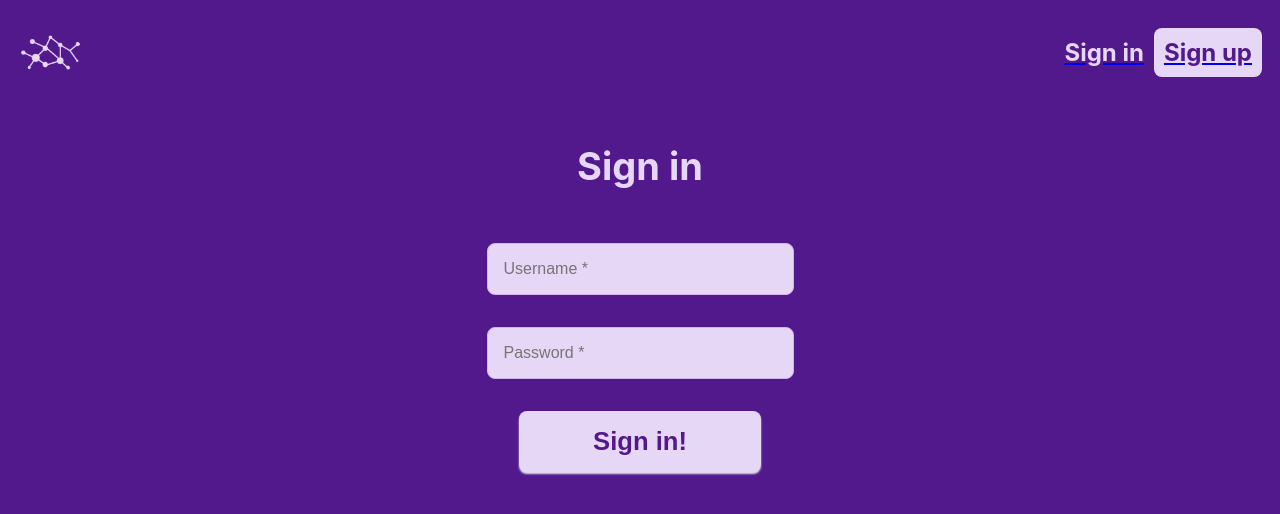
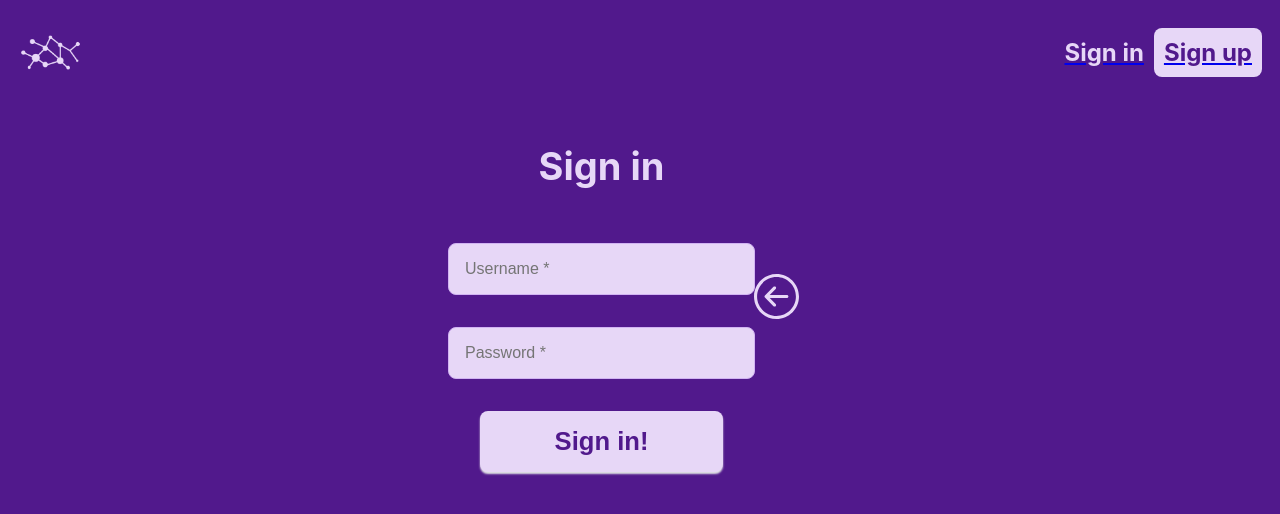
Before and after one commit to aagneshansson/Agnes-app-frontend, a React (Create React App) app: page /signin in a window 1280 px wide. Shown: the top 514 px of the page. Built offline with nearby package versions, Linux system fonts and the light colour scheme.

Commit message:
Backbutton on signin page implemented

```diff
--- a/src/Components/Memberprojectlist.js
+++ b/src/Components/Memberprojectlist.js
@@ -36,7 +36,9 @@ export const Memberprojectlist = () => {
             <CardText>
               {project.projectname}
               {console.log(project)}
-              {project.userId.name}
+
+              {project.userId}
+              {console.log(project.userId)}
             </CardText>
 
             <span>
--- a/src/Components/Signin.js
+++ b/src/Components/Signin.js
@@ -2,7 +2,8 @@ import React, { useState } from 'react';
 import { useDispatch, useSelector } from 'react-redux';
 
 import { signinfetch } from '../reducers/fetch';
-import { Mainwrapper, RegisterButton, LightHeading, Form, Label, Input } from '../Styling/Globalstyling';
+import { Mainwrapper, RegisterButton, BackButton, LightHeading, Form, Label, Input } from '../Styling/Globalstyling';
+import backbutton from '../Assets/backbutton.svg';
 import { useHistory } from "react-router-dom";
 
 export const Signin = () => {
@@ -11,7 +12,6 @@ export const Signin = () => {
     const [name, setName] = useState("");
     const [password, setPassword] = useState("");
     const accessToken = useSelector((store) => store.user.login.accessToken);
-    // const error = useSelector((store) => store.user.statusMessage);
 
     // Sign in user
     const handleSignin = (event) => {
@@ -21,6 +21,10 @@ export const Signin = () => {
         if (accessToken) {
             history.push("/profile");
         }
+    };
+
+    const handleGoBack = () => {
+        history.push('/profile')
     };
 
     return (
@@ -53,6 +57,11 @@ export const Signin = () => {
                     Sign in!
                 </RegisterButton>
             </Form>
+            <BackButton
+                src={backbutton}
+                onClick={handleGoBack}
+                alt="Go back button"
+            />
         </Mainwrapper>
     );
 };
--- a/src/Components/Signup.js
+++ b/src/Components/Signup.js
@@ -1,13 +1,15 @@
 import React, { useState } from 'react'
-import { useDispatch } from 'react-redux';
+import { useDispatch, useSelector } from 'react-redux';
 
 import { signupfetch } from '../reducers/fetch';
 import { Mainwrapper, LightHeading, Form, Label, Input, RegisterButton } from '../Styling/Globalstyling';
+import { StatusMessage } from './Statusmessage';
 
 export const Signup = () => {
     const dispatch = useDispatch();
-    const [name, setName] = useState("")
-    const [password, setPassword] = useState("")
+    const [name, setName] = useState("");
+    const [password, setPassword] = useState("");
+    const error = useSelector((store) => store.user.statusMessage);
 
     //Sign up a user
     const handleSignup = (event) => {
@@ -40,6 +42,8 @@ export const Signup = () => {
                         onChange={event => setPassword(event.target.value)}
                     />
                 </Label>
+                {error && <h4>{`${error}`}</h4>}
+                <StatusMessage />
                 <RegisterButton type="submit" onClick={handleSignup}>Start here</RegisterButton>
             </Form>
         </Mainwrapper>
--- a/src/reducers/user.js
+++ b/src/reducers/user.js
@@ -30,6 +30,10 @@ export const user = createSlice({
             state.login.accessToken = null;
             state.login.secretMessage = null;
         },
+        // setErrorMessage: (state, action) => {
+        //     const { errorMessage } = action.payload;
+        //     state.login.errorMessage = errorMessage;
+        //   },
         setNewProject: (state, action) => {
             const  { projectname } = action.payload;
             state.login.projectname = projectname;
```
Also changed, not shown: src/Components/Projectlist.js (+85 -0 lines).
